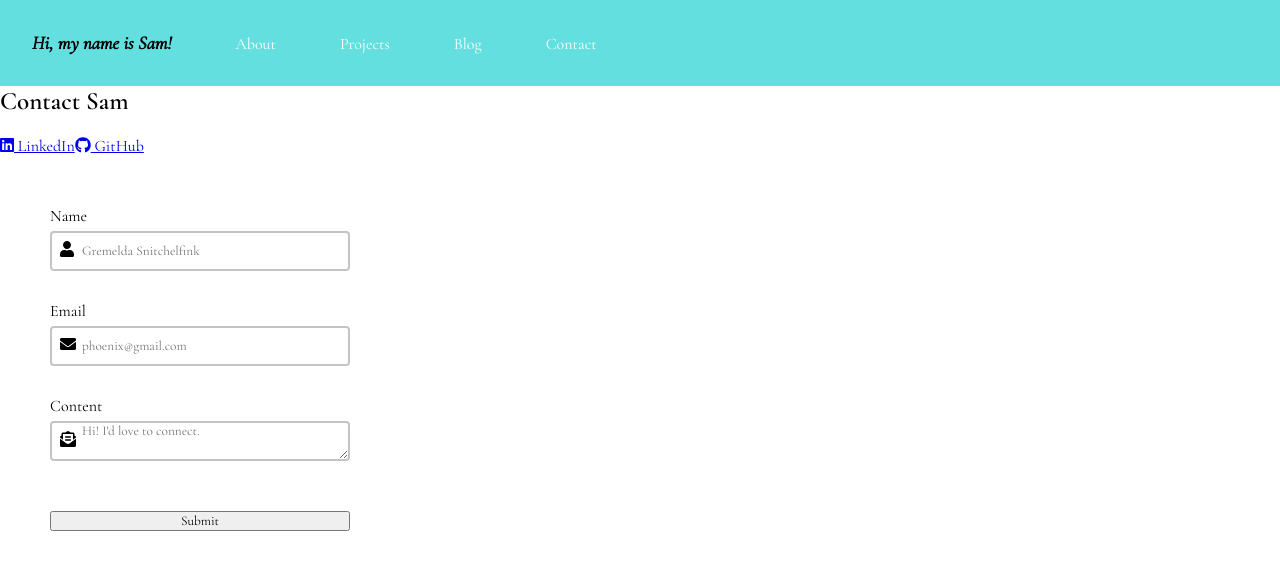
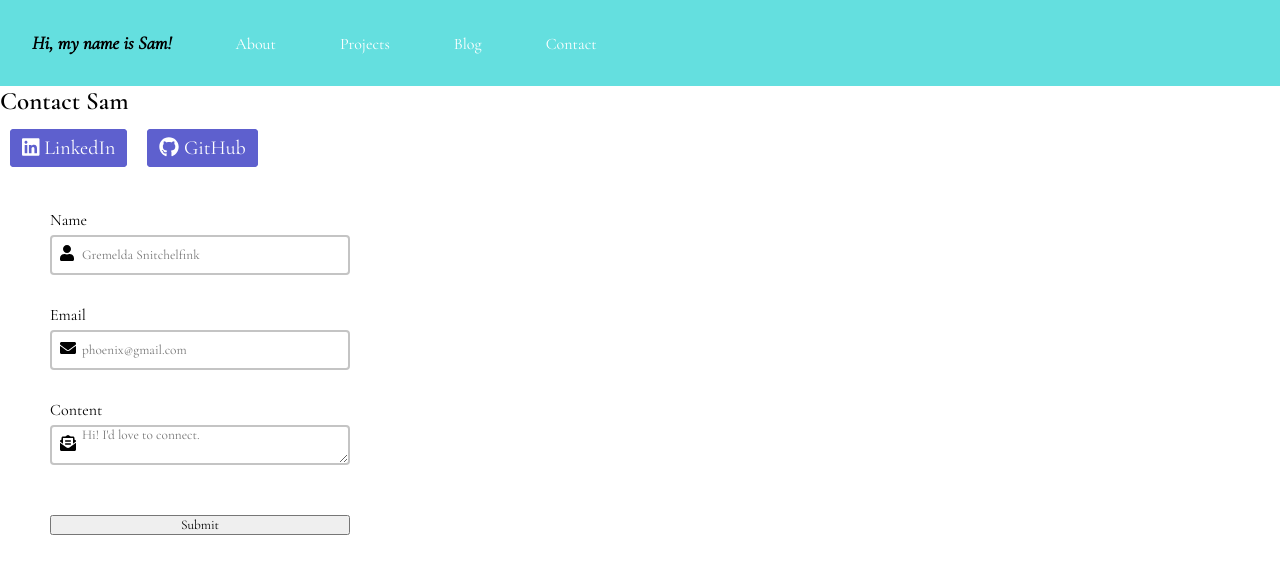
Before and after one commit to isphinxs/portfolio, a React (Create React App) app: page /contact in a window 1280 px wide. Shown: the top 574 px of the page. Built offline with nearby package versions, Linux system fonts and the light colour scheme.

Commit message:
Adjust CSS on contact buttons

```diff
--- a/src/index.css
+++ b/src/index.css
@@ -33,6 +33,14 @@ code {
 .navbar li {
   display: inline-block;
   margin: 2em;
+}
+
+/* Contact Page */
+
+.contact-button {
+  min-width: 200px;
+  margin: 10px;
+  padding: 5px 10px 5px 10px;
 }
 
 /* Form */
@@ -97,7 +105,7 @@ form div .icon {
   opacity: 0;
 }
 
-button {
+button, .contact-button {
   margin-top: 15px;
   width: 100%;
   height: 45px;
@@ -108,6 +116,7 @@ button {
   font-size: 20px;
   cursor: pointer;
   transition: all 0.1s ease;
+  text-decoration: none;
 }
 
 button:hover {
```
